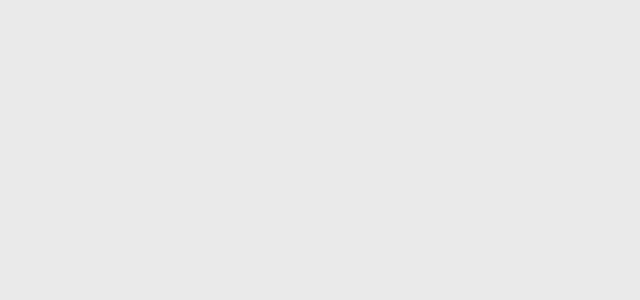
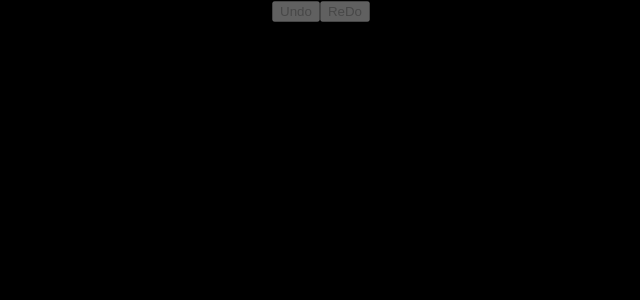
Before and after one commit to anitkumarsingh/react-coding-challenges, a React (Create React App) app: page /circle in a window 1280 px wide. Before the commit this address had no page. Shown: the top 300 px of the page, without its empty margins (368-1008 px from the left). Built offline with nearby package versions, Linux system fonts and the light colour scheme.

Commit message:
drawing circle chalenge

```diff
--- a/src/index.css
+++ b/src/index.css
@@ -87,3 +87,20 @@ code {
   align-items: center;
   justify-content: center;
 }
+
+.circle-container{
+  background-color: black;
+  height: 100vh;
+  width: 100%;
+  position: absolute;
+  top: 0;
+  left: 0;
+}
+.point{
+  border-radius: 100%;
+  width: 10px;
+  height: 10px;
+  background-color: blue;
+  position: absolute;
+  font-size: 2rem;
+}
--- /dev/null
+++ b/src/pages/Coordinate/DrawCircle.js
@@ -0,0 +1,52 @@
+import React, { useState } from 'react';
+
+const DrawCircle = () => {
+	const [points, setPoints] = useState([]);
+	const [popped, setPopped] = useState([]);
+
+	const drawCircle = (e) => {
+		console.log(e);
+		const { clientX, clientY } = e;
+		setPoints([
+			...points,
+			{
+				x: clientX,
+				y: clientY
+			}
+		]);
+	};
+	const undoPoints = () => {
+		const newPoints = [...points];
+		const poppedPoint = newPoints.pop();
+		if (!poppedPoint) return;
+		setPopped([...popped, poppedPoint]);
+		setPoints(newPoints);
+	};
+
+	const redoPoints = () => {
+		console.log('redo', popped, points);
+		setPoints([...points, ...popped]);
+	};
+	return (
+		<>
+			<div style={{ zIndex: 99, position: 'absolute', top: 0, left: '50%' }}>
+				<button disabled={points.length === 0} onClick={undoPoints}>
+					Undo
+				</button>
+				<button disabled={popped.length === 0} onClick={redoPoints}>
+					ReDo
+				</button>
+			</div>
+			<div onClick={drawCircle} className='circle-container'>
+				{points.map((point, idx) => (
+					<div
+						className='point'
+						key={point.x + point.y + idx}
+						style={{ top: point.y - 5 + 'px', left: point.x - 5 + 'px' }}></div>
+				))}
+			</div>
+		</>
+	);
+};
+
+export default DrawCircle;
--- a/src/router/index.js
+++ b/src/router/index.js
@@ -8,9 +8,10 @@ import StopCouter from '../pages/StopCounter';
 import Modal from '../pages/Modal';
 import ColorGuess from '../pages/Color/ColorGuess';
 import ImageSlider from '../pages/ImageSlider/ImageSlider';
+import DrawCircle from '../pages/Coordinate/DrawCircle';
 
-const MainRoute = () =>{
-  return (
+const MainRoute = () => {
+	return (
 		<Routes>
 			<Route element={<Home />} path='/' index />
 			<Route element={<Login />} path='login' />
@@ -21,8 +22,9 @@ const MainRoute = () =>{
 			<Route element={<Modal />} path='modal' />
 			<Route element={<ColorGuess />} path='color' />
 			<Route element={<ImageSlider />} path='slider' />
+			<Route element={<DrawCircle />} path='circle' />
 		</Routes>
 	);
-}
+};
 
 export default MainRoute;
```
